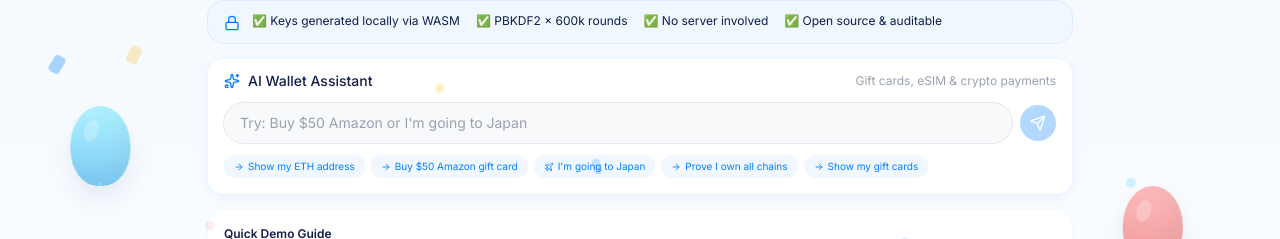
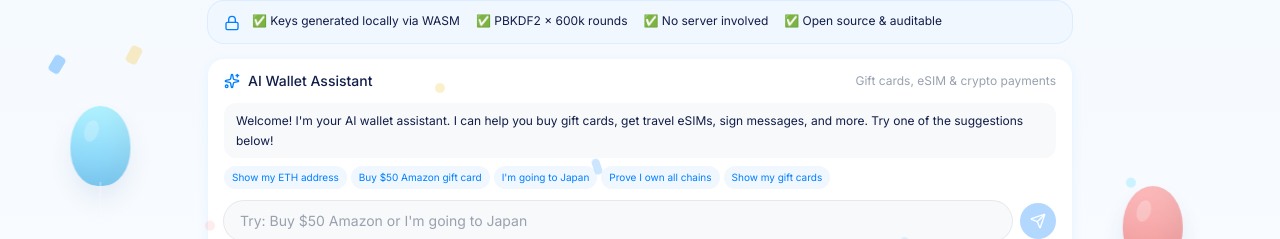
Before and after one commit to lh1564803535-code/imtoken-wallet-demo, a Next.js app: page / in a window 1280 px wide. Shown: the part 434-673 px from the top of the page. Built offline with nearby package versions, Linux system fonts and the light colour scheme.

Commit message:
ux: AI assistant welcome message + auto-expand on first visit

```diff
--- a/src/components/ai-intent.tsx
+++ b/src/components/ai-intent.tsx
@@ -283,7 +283,13 @@ function parseIntent(input: string, hasWallet: boolean): IntentResult {
 
 export function AIIntent({ wallet, onNavigate, onAction }: Props) {
   const [input, setInput] = useState("");
-  const [results, setResults] = useState<IntentResult[]>([]);
+  const [results, setResults] = useState<IntentResult[]>([
+    {
+      type: "info",
+      message: "Welcome! I'm your AI wallet assistant. I can help you buy gift cards, get travel eSIMs, sign messages, and more. Try one of the suggestions below!",
+      suggestions: DEFAULT_SUGGESTIONS,
+    },
+  ]);
   const [isExpanded, setIsExpanded] = useState(true);
   const [isThinking, setIsThinking] = useState(false);
   const inputRef = useRef<HTMLInputElement>(null);
```
Also changed, not shown: 1 other file (tests, documents, lock files or other folders).
